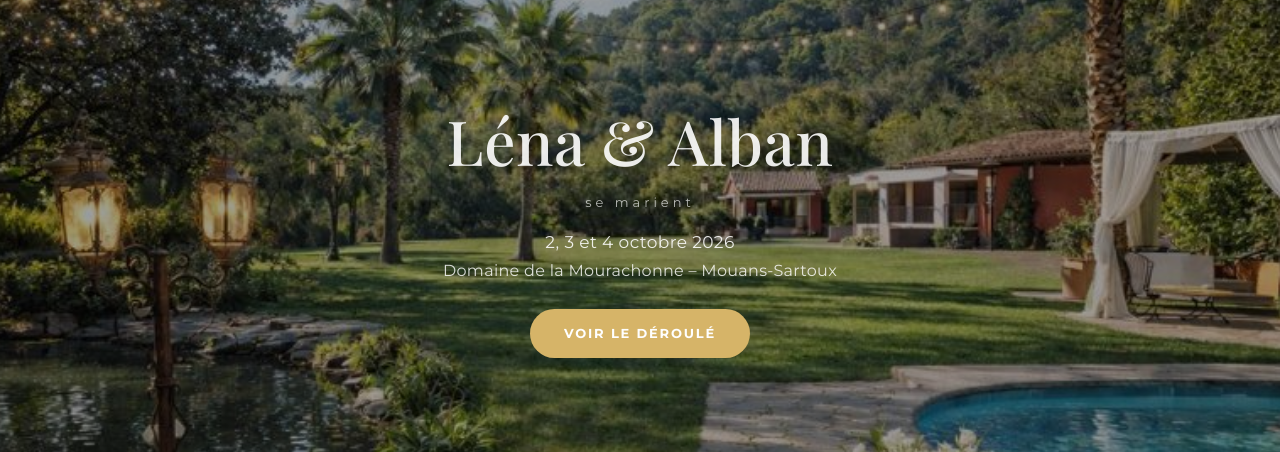
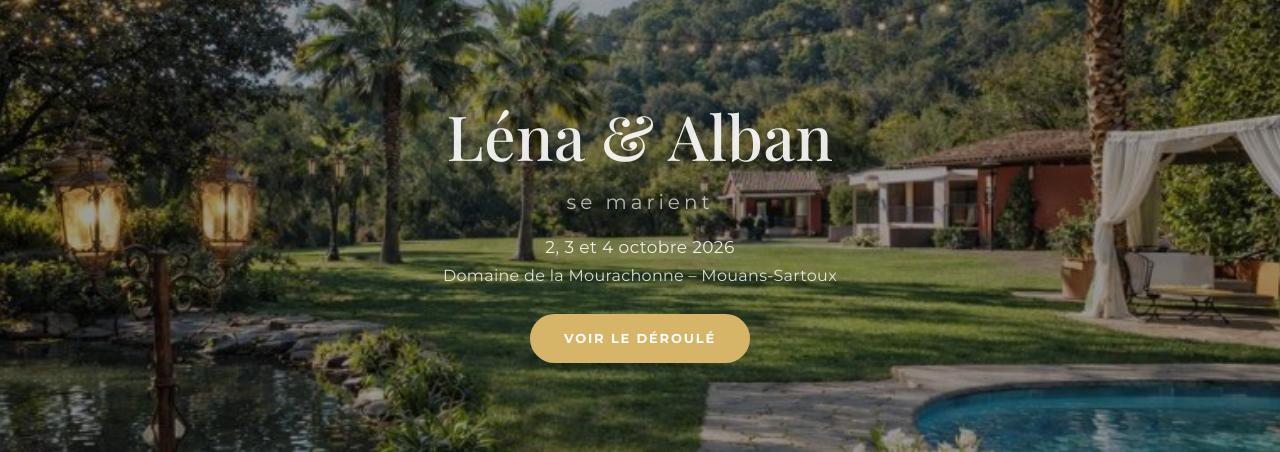
Before and after one commit to LenaAlban/lena-alban-wedding, a Jekyll site: the page built from _fr_pages/index.html, in a window 1280 px wide. Shown: the part 217-669 px from the top of the page. Built offline with Jekyll 4.4.1, drawn with Linux system fonts in a browser that asks for light colours; some web fonts are replaced.

Commit message:
Update agency.css

```diff
--- a/_includes/css/agency.css
+++ b/_includes/css/agency.css
@@ -962,7 +962,7 @@ header.hero-header .hero-names{
 /* sous titre */
 .hero-subtitle{
   letter-spacing: 4px;
-  font-size: 13px;
+  font-size: 20px; /* aulieude13 */
     color: rgba(255,255,255,0.9);  /* un poil moins blanc */
   opacity: 0.75;
   margin-bottom: 18px;
```
